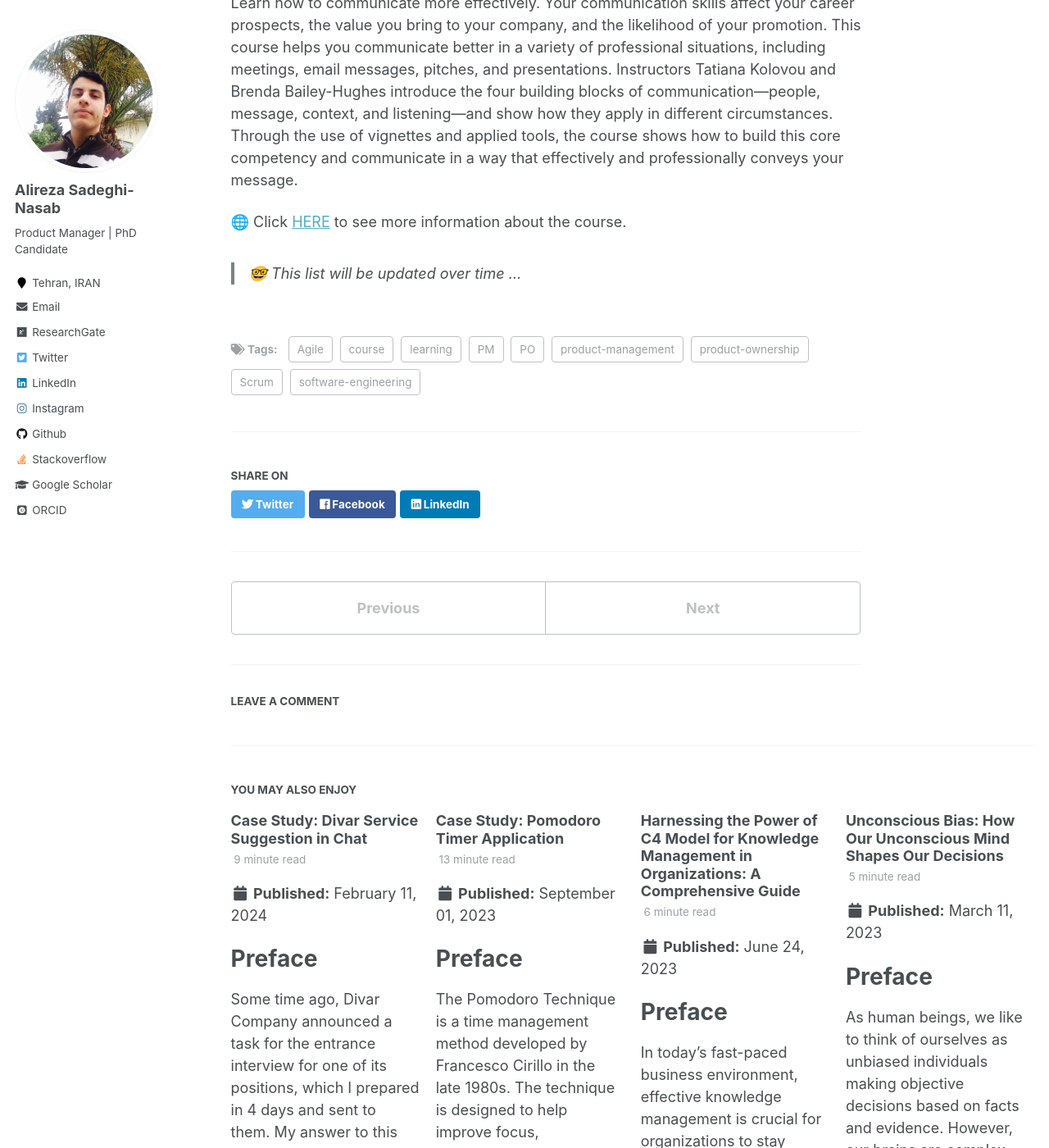
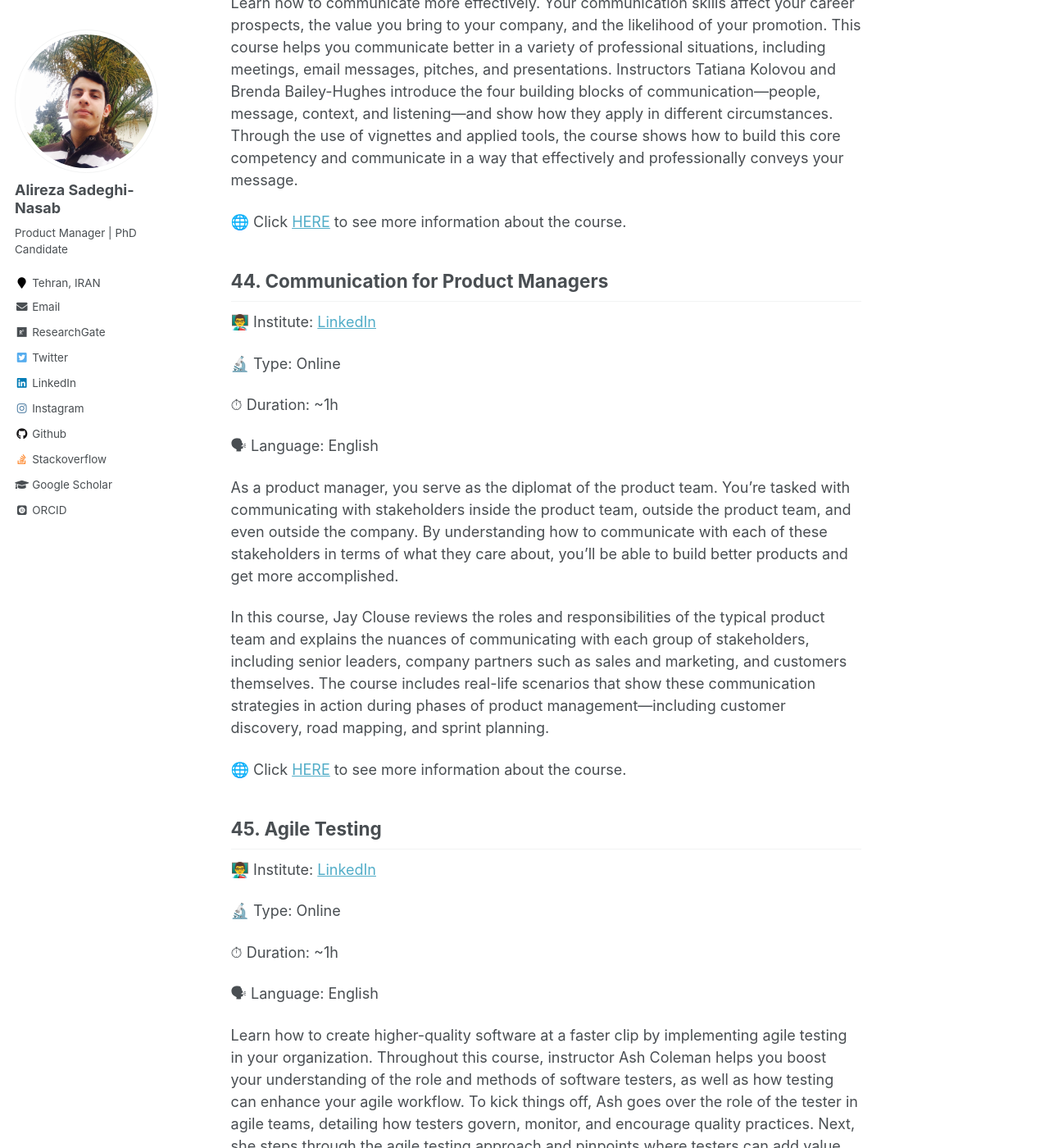
Before and after one commit to AlirezaSN/AlirezaSN.github.io, a Jekyll site: the page built from _posts/2023-03-25-blog-post-14.md, in a window 1280 px wide and 1400 px high, scrolled down 34491 px. Shown: the whole window at 82% size. Built offline with Jekyll 4.4.1, drawn with Linux system fonts in a browser that asks for light colours; some web fonts are replaced; comment, search, counter and statistics services are not loaded; some of the changed text lies outside the part shown.

Commit message:
add new courses

```diff
--- a/_posts/2023-03-25-blog-post-14.md
+++ b/_posts/2023-03-25-blog-post-14.md
@@ -937,4 +937,34 @@ Learn how to communicate more effectively. Your communication skills affect your
 
 🌐 Click [HERE](https://www.linkedin.com/learning/communication-foundations-2018-2/foundations-of-communication) to see more information about the course.
 
+## 44. Communication for Product Managers
+
+👨‍🏫 Institute: [LinkedIn](https://www.linkedin.com/learning/)
+
+🔬 Type: Online
+
+⏱ Duration: ~1h
+
+🗣 Language: English
+
+As a product manager, you serve as the diplomat of the product team. You're tasked with communicating with stakeholders inside the product team, outside the product team, and even outside the company. By understanding how to communicate with each of these stakeholders in terms of what they care about, you'll be able to build better products and get more accomplished.
+
+In this course, Jay Clouse reviews the roles and responsibilities of the typical product team and explains the nuances of communicating with each group of stakeholders, including senior leaders, company partners such as sales and marketing, and customers themselves. The course includes real-life scenarios that show these communication strategies in action during phases of product management—including customer discovery, road mapping, and sprint planning.
+
+🌐 Click [HERE](https://www.linkedin.com/learning/communication-for-product-managers) to see more information about the course.
+
+## 45. Agile Testing
+
+👨‍🏫 Institute: [LinkedIn](https://www.linkedin.com/learning/)
+
+🔬 Type: Online
+
+⏱ Duration: ~1h
+
+🗣 Language: English
+
+Learn how to create higher-quality software at a faster clip by implementing agile testing in your organization. Throughout this course, instructor Ash Coleman helps you boost your understanding of the role and methods of software testers, as well as how testing can enhance your agile workflow. To kick things off, Ash goes over the role of the tester in agile teams, detailing how testers govern, monitor, and encourage quality practices. Next, she steps through the agile testing approach and pinpoints where testers can add value. She also helps to acquaint you with key testing processes and responsibilities, including bug tracking; explores both manual testing and test automation; and discusses how continuous integration can be incorporated into the mix.
+
+🌐 Click [HERE](https://www.linkedin.com/learning/agile-testing-2) to see more information about the course.
+
 > 🤓 This list will be updated over time ...
```
